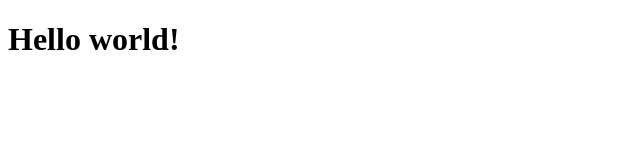
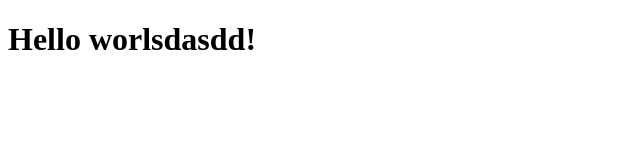
Before and after one commit to simungogic/test_novi, a plain HTML site: page index.html in a window 1280 px wide. Shown: the whole page, without its empty margins (0-640 px from the left). Drawn offline with Linux system fonts and the light colour scheme.

Commit message:
[add] initial

```diff
--- a/index.html
+++ b/index.html
@@ -4,6 +4,6 @@
 <title>Test</title>
 </head>
 <body>
-<h1>Hello world!</h1>
+<h1>Hello worlsdasdd!</h1>
 </body>
 </html>
```
